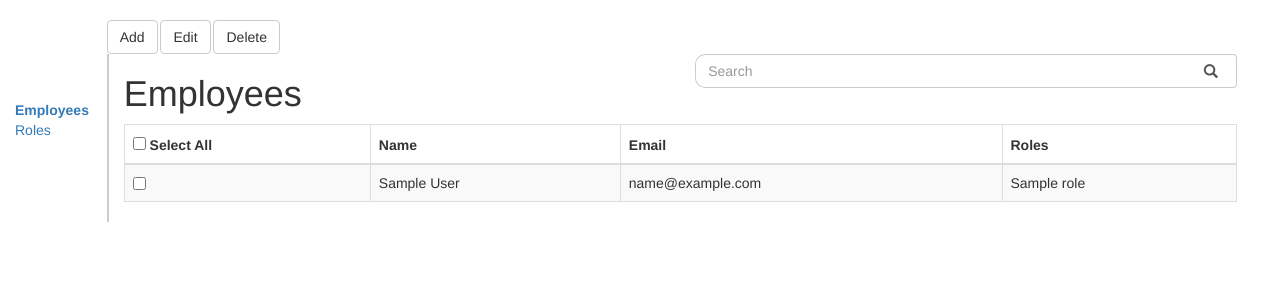
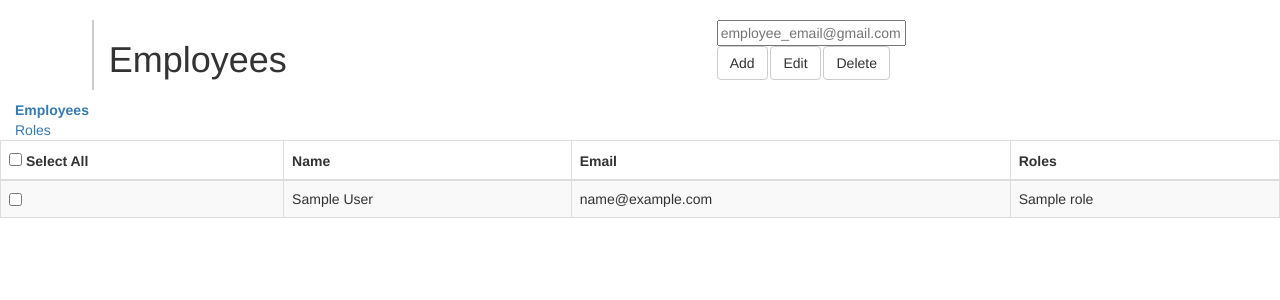
Before and after one commit to CSUMB-SP17-CST499/Group-Assignment-Tool, a Flask app: page /employee in a window 1280 px wide. Shown: the part 52-352 px from the top of the page. Run offline with Flask 2, Linux system fonts and the light colour scheme; tables that the repository leaves empty hold one stand-in row (values such as "Sample post"); some libraries are stand-ins or nearby versions.

Commit message:
removed junk from employee.html

```diff
--- a/templates/employee.html
+++ b/templates/employee.html
@@ -10,29 +10,16 @@
 
       <!-- button group-->
 <div class="btn-group" role="group" aria-label="Basic example">
+  <input type="text" class="form"  placeholder="employee_email@gmail.com" />
   <div  class = "px-2">
     <a href="/#" class="btn btn-default">Add</a>
     <a href="#" class="btn btn-default">Edit</a>
     <a href="#" class="btn btn-default" id="delete-employee">Delete</a>
   </div>
+</div>
 
-  <div class="container" style="padding-right:40px; border-left: 2px solid #ccc;">
-    <div class="row">
-    <div class="col-sm-6" >
+  <div class="container row col-sm-6" style="padding-right:40px; border-left: 2px solid #ccc;">
     <h1>Employees</h1>
-  </div>
-  <div class="col-sm-6" >
-  <div id="imaginary_container">
-      <div class="input-group stylish-input-group">
-                    <input type="text" class="form-control"  placeholder="Search" >
-                    <span class="input-group-addon">
-                        <button type="submit">
-                            <span class="glyphicon glyphicon-search"></span>
-                        </button>
-                    </span>
-       </div>
-    </div>
-    </div>
   </div>
 
 
@@ -44,9 +31,4 @@
        <table class="table table-striped table-bordered table-hover" id="employees-table"></table>
     </div>
 
-
-
-
-  </div>
-
 {% endblock %}
```
Lines whose indentation alone changed are shown as unchanged.
